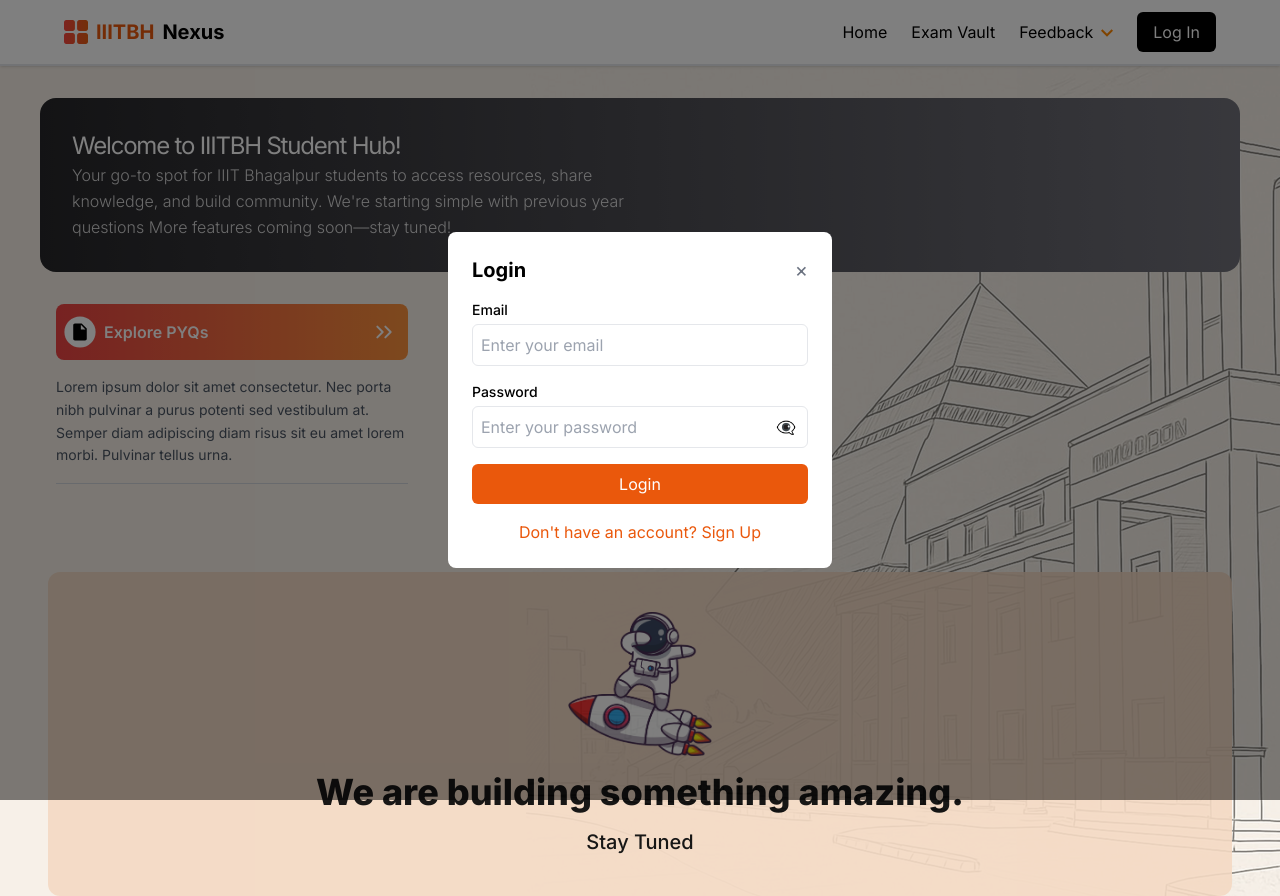
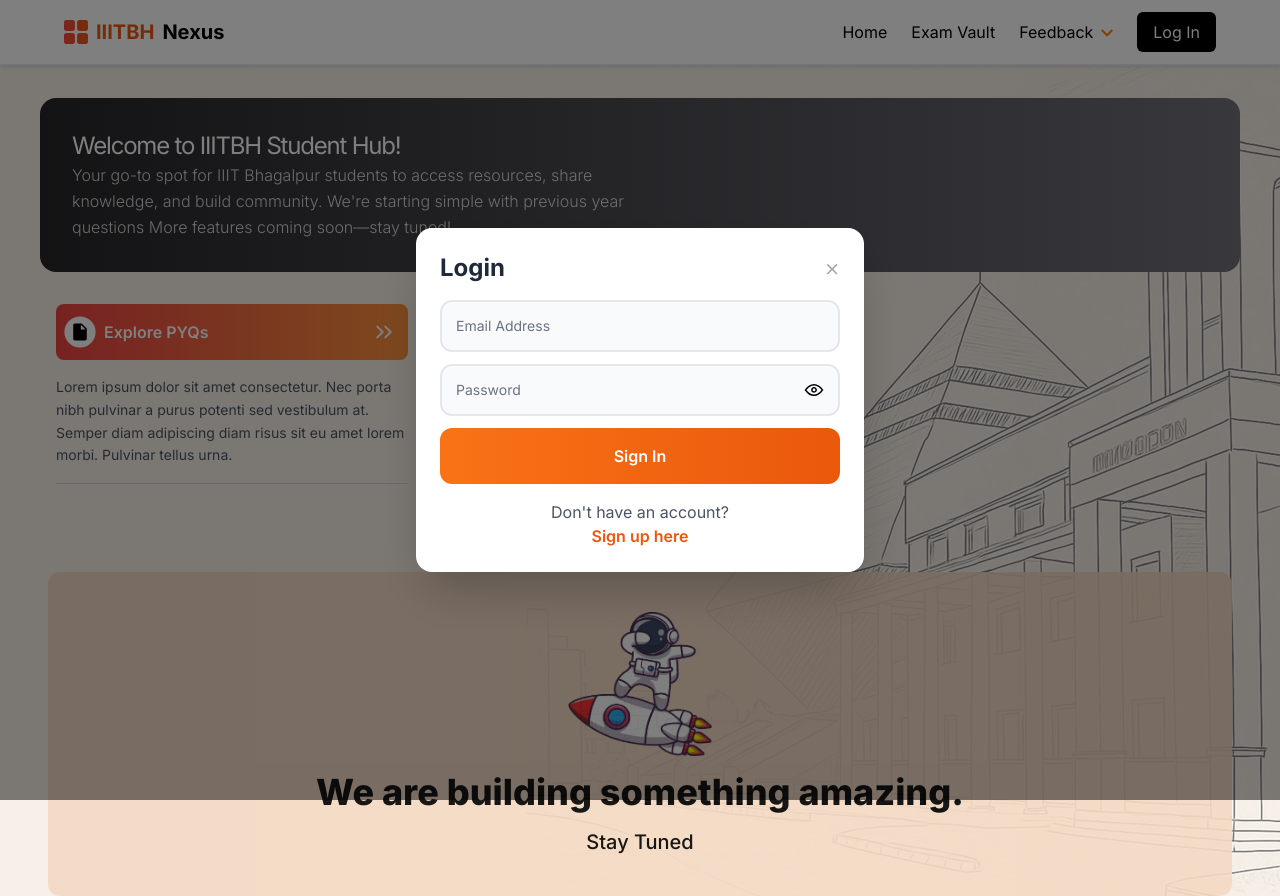
Before and after one commit to Git-shivansh/Nexus-Frontend, a React (Vite) app: page / in a window 1280 px wide. Both pictures are taken after a click on the button "Log In". Built offline with nearby package versions, Linux system fonts and the light colour scheme.

Commit message:
UI Upadated form

```diff
--- a/src/components/Login.jsx
+++ b/src/components/Login.jsx
@@ -5,16 +5,44 @@
   const [formData, setFormData] = useState({
     fullName: '',
     email: '',
-    password: ''
+    password: '',
+    confirmPassword: ''
   });
   const [isSignUp, setIsSignUp] = useState(false);
   const [showPassword, setShowPassword] = useState(false);
+  const [showConfirmPassword, setShowConfirmPassword] = useState(false);
+  const [errors, setErrors] = useState({});
+  const [focusedField, setFocusedField] = useState('');
 
   const handleChange = (e) => {
+    const { name, value } = e.target;
     setFormData({
       ...formData,
-      [e.target.name]: e.target.value
+      [name]: value
     });
+
+    // Clear errors when user starts typing
+    if (errors[name]) {
+      setErrors({
+        ...errors,
+        [name]: ''
+      });
+    }
+
+    // Real-time validation for confirm password
+    if (name === 'confirmPassword' && isSignUp) {
+      if (value !== formData.password && value !== '') {
+        setErrors({
+          ...errors,
+          confirmPassword: 'Passwords do not match'
+        });
+      } else {
+        setErrors({
+          ...errors,
+          confirmPassword: ''
+        });
+      }
+    }
   };
 
   const generateInitials = (name) => {
@@ -29,11 +57,32 @@
   const handleSubmit = async (e) => {
     e.preventDefault();
 
+    // Clear previous errors
+    setErrors({});
+
     try {
       if (isSignUp) {
-        // Client-side validation for email domain
-        if (!formData.email.endsWith('@iiitbh.ac.in')) {
-          alert('Please use your IIIT Bhilai email address (@iiitbh.ac.in)');
+        // Validation
+        const newErrors = {};
+
+        if (!formData.fullName.trim()) {
+          newErrors.fullName = 'Full name is required';
+        }
+
+        if (!formData.email.endsWith('@gmail.com')) {
+          newErrors.email = 'Please use a Gmail address';
+        }
+
+        if (formData.password.length < 6) {
+          newErrors.password = 'Password must be at least 6 characters';
+        }
+
+        if (formData.password !== formData.confirmPassword) {
+          newErrors.confirmPassword = 'Passwords do not match';
+        }
+
+        if (Object.keys(newErrors).length > 0) {
+          setErrors(newErrors);
           return;
         }
 
@@ -58,6 +107,22 @@
           alert(response.message || 'Signup failed');
         }
       } else {
+        // Login validation
+        const newErrors = {};
+
+        if (!formData.email.trim()) {
+          newErrors.email = 'Email is required';
+        }
+
+        if (!formData.password.trim()) {
+          newErrors.password = 'Password is required';
+        }
+
+        if (Object.keys(newErrors).length > 0) {
+          setErrors(newErrors);
+          return;
+        }
+
         // Login with backend
         const loginData = {
           email: formData.email,
@@ -84,88 +149,197 @@
   };
 
   return (
-    <div className="fixed inset-0 bg-black bg-opacity-50 flex items-center justify-center z-50">
-      <div className="bg-white rounded-lg p-6 w-96 max-w-md">
-        <div className="flex justify-between items-center mb-4">
-          <h2 className="text-xl font-bold">
+    <div className="fixed inset-0 bg-black bg-opacity-50 flex items-center justify-center z-50 p-3 sm:p-4">
+      <div className="bg-white rounded-lg sm:rounded-2xl shadow-2xl p-4 sm:p-6 w-full max-w-sm sm:max-w-md transform transition-all duration-300 mx-2 max-h-[95vh] overflow-y-auto">
+        <div className="flex justify-between items-center mb-2 sm:mb-4">
+          <h2 className="text-xl sm:text-2xl font-bold text-gray-800">
             {isSignUp ? 'Sign Up' : 'Login'}
           </h2>
           <button
             onClick={onClose}
-            className="text-gray-500 hover:text-gray-700 text-xl"
+            className="text-gray-400 hover:text-gray-600 text-xl sm:text-2xl font-light transition-colors duration-200 hover:rotate-90 transform"
           >
             ×
           </button>
         </div>
 
-        <form onSubmit={handleSubmit} className="space-y-4">
+        <form onSubmit={handleSubmit} className="space-y-2 sm:space-y-3">
           {isSignUp && (
-            <div>
-              <label className="block text-sm font-medium mb-1">Full Name</label>
+            <div className="relative">
               <input
                 type="text"
                 name="fullName"
                 value={formData.fullName}
                 onChange={handleChange}
-                className="w-full p-2 border rounded-md focus:outline-none focus:ring-2 focus:ring-orange-500"
-                placeholder="Enter your full name"
+                onFocus={() => setFocusedField('fullName')}
+                onBlur={() => setFocusedField('')}
+                className={`w-full p-2 sm:p-3 border-2 rounded-lg sm:rounded-xl transition-all duration-300 focus:outline-none bg-gray-50 focus:bg-white peer text-sm sm:text-base ${
+                  errors.fullName
+                    ? 'border-red-400 focus:border-red-500'
+                    : focusedField === 'fullName' || formData.fullName
+                      ? 'border-orange-400 focus:border-orange-500'
+                      : 'border-gray-200 focus:border-orange-400'
+                }`}
+                placeholder=" "
                 required
               />
+              <label className={`absolute transition-all duration-300 pointer-events-none text-xs sm:text-sm ${
+                focusedField === 'fullName' || formData.fullName
+                  ? 'left-3 sm:left-4 -top-2 sm:-top-2.5 bg-white px-1 sm:px-2 text-orange-600 font-medium'
+                  : 'left-3 sm:left-4 top-3 sm:top-4 text-gray-500'
+              }`}>
+                Full Name
+              </label>
+              {errors.fullName && (
+                <p className="text-red-500 text-xs sm:text-sm mt-1 sm:mt-2 animate-pulse">{errors.fullName}</p>
+              )}
             </div>
           )}
 
-          <div>
-            <label className="block text-sm font-medium mb-1">Email</label>
+          <div className="relative">
             <input
               type="email"
               name="email"
               value={formData.email}
               onChange={handleChange}
-              className="w-full p-2 border rounded-md focus:outline-none focus:ring-2 focus:ring-orange-500"
-              placeholder={isSignUp ? "Enter your IIIT Bhilai email (@iiitbh.ac.in)" : "Enter your email"}
+              onFocus={() => setFocusedField('email')}
+              onBlur={() => setFocusedField('')}
+              className={`w-full p-2 sm:p-3 border-2 rounded-lg sm:rounded-xl transition-all duration-300 focus:outline-none bg-gray-50 focus:bg-white peer text-sm sm:text-base ${
+                errors.email
+                  ? 'border-red-400 focus:border-red-500'
+                  : focusedField === 'email' || formData.email
+                    ? 'border-orange-400 focus:border-orange-500'
+                    : 'border-gray-200 focus:border-orange-400'
+              }`}
+              placeholder=" "
               required
             />
+            <label className={`absolute transition-all duration-300 pointer-events-none text-xs sm:text-sm ${
+              focusedField === 'email' || formData.email
+                ? 'left-3 sm:left-4 -top-2 sm:-top-2.5 bg-white px-1 sm:px-2 text-orange-600 font-medium'
+                : 'left-3 sm:left-4 top-3 sm:top-4 text-gray-500'
+            }`}>
+              Email Address
+            </label>
+            {errors.email && (
+              <p className="text-red-500 text-xs sm:text-sm mt-1 sm:mt-2 animate-pulse">{errors.email}</p>
+            )}
           </div>
 
-          <div>
-            <label className="block text-sm font-medium mb-1">Password</label>
+          <div className="relative">
+            <input
+              type={showPassword ? "text" : "password"}
+              name="password"
+              value={formData.password}
+              onChange={handleChange}
+              onFocus={() => setFocusedField('password')}
+              onBlur={() => setFocusedField('')}
+              className={`w-full p-2 sm:p-3 pr-8 sm:pr-10 border-2 rounded-lg sm:rounded-xl transition-all duration-300 focus:outline-none bg-gray-50 focus:bg-white peer text-sm sm:text-base ${
+                errors.password
+                  ? 'border-red-400 focus:border-red-500'
+                  : focusedField === 'password' || formData.password
+                    ? 'border-orange-400 focus:border-orange-500'
+                    : 'border-gray-200 focus:border-orange-400'
+              }`}
+              placeholder=" "
+              required
+            />
+            <label className={`absolute transition-all duration-300 pointer-events-none text-xs sm:text-sm ${
+              focusedField === 'password' || formData.password
+                ? 'left-3 sm:left-4 -top-2 sm:-top-2.5 bg-white px-1 sm:px-2 text-orange-600 font-medium'
+                : 'left-3 sm:left-4 top-3 sm:top-4 text-gray-500'
+            }`}>
+              Password
+            </label>
+            <button
+              type="button"
+              onClick={() => setShowPassword(!showPassword)}
+              className="absolute inset-y-0 right-0 pr-3 sm:pr-4 flex items-center text-gray-400 hover:text-orange-500 transition-colors duration-200"
+            >
+              <img
+                src={showPassword ? "/eye-close.svg" : "/eye-open.svg"}
+                alt={showPassword ? "Hide password" : "Show password"}
+                className="w-4 h-4 sm:w-5 sm:h-5"
+              />
+            </button>
+            {errors.password && (
+              <p className="text-red-500 text-xs sm:text-sm mt-1 sm:mt-2 animate-pulse">{errors.password}</p>
+            )}
+          </div>
+
+          {isSignUp && (
             <div className="relative">
               <input
-                type={showPassword ? "text" : "password"}
-                name="password"
-                value={formData.password}
+                type={showConfirmPassword ? "text" : "password"}
+                name="confirmPassword"
+                value={formData.confirmPassword}
                 onChange={handleChange}
-                className="w-full p-2 border rounded-md focus:outline-none focus:ring-2 focus:ring-orange-500 pr-10"
-                placeholder="Enter your password"
+                onFocus={() => setFocusedField('confirmPassword')}
+                onBlur={() => setFocusedField('')}
+                className={`w-full p-2 sm:p-3 pr-8 sm:pr-10 border-2 rounded-lg sm:rounded-xl transition-all duration-300 focus:outline-none bg-gray-50 focus:bg-white peer text-sm sm:text-base ${
+                  errors.confirmPassword
+                    ? 'border-red-400 focus:border-red-500'
+                    : focusedField === 'confirmPassword' || formData.confirmPassword
+                      ? 'border-orange-400 focus:border-orange-500'
+                      : 'border-gray-200 focus:border-orange-400'
+                }`}
+                placeholder=" "
                 required
               />
+              <label className={`absolute transition-all duration-300 pointer-events-none text-xs sm:text-sm ${
+                focusedField === 'confirmPassword' || formData.confirmPassword
+                  ? 'left-3 sm:left-4 -top-2 sm:-top-2.5 bg-white px-1 sm:px-2 text-orange-600 font-medium'
+                  : 'left-3 sm:left-4 top-3 sm:top-4 text-gray-500'
+              }`}>
+                Confirm Password
+              </label>
               <button
                 type="button"
-                onClick={() => setShowPassword(!showPassword)}
-                className="absolute inset-y-0 right-0 pr-3 flex items-center text-gray-500 hover:text-gray-700"
+                onClick={() => setShowConfirmPassword(!showConfirmPassword)}
+                className="absolute inset-y-0 right-0 pr-3 sm:pr-4 flex items-center text-gray-400 hover:text-orange-500 transition-colors duration-200"
               >
-                {showPassword ? '👁️' : '👁️‍🗨️'}
+                <img
+                  src={showConfirmPassword ? "/eye-close.svg" : "/eye-open.svg"}
+                  alt={showConfirmPassword ? "Hide password" : "Show password"}
+                  className="w-4 h-4 sm:w-5 sm:h-5"
+                />
               </button>
+              {errors.confirmPassword && (
+                <p className="text-red-500 text-xs sm:text-sm mt-1 sm:mt-2 animate-pulse">{errors.confirmPassword}</p>
+              )}
             </div>
-          </div>
+          )}
 
           <button
             type="submit"
-            className="w-full bg-orange-600 text-white py-2 rounded-md hover:bg-orange-700 transition"
+            className="w-full bg-gradient-to-r from-orange-500 to-orange-600 text-white py-3 sm:py-4 rounded-lg sm:rounded-xl font-semibold text-sm sm:text-base hover:from-orange-600 hover:to-orange-700 transition-all duration-300 transform hover:scale-[1.02] hover:shadow-lg active:scale-[0.98]"
           >
-            {isSignUp ? 'Sign Up' : 'Login'}
+            {isSignUp ? 'Create Account' : 'Sign In'}
           </button>
         </form>
 
-        <div className="mt-4 text-center">
+        <div className="mt-3 sm:mt-4 text-center">
+          <p className="text-gray-600 text-sm sm:text-base">
+            {isSignUp
+              ? 'Already have an account?'
+              : "Don't have an account?"
+            }
+          </p>
           <button
-            onClick={() => setIsSignUp(!isSignUp)}
-            className="text-orange-600 hover:underline"
+            onClick={() => {
+              setIsSignUp(!isSignUp);
+              setFormData({
+                fullName: '',
+                email: '',
+                password: '',
+                confirmPassword: ''
+              });
+              setErrors({});
+              setFocusedField('');
+            }}
+            className="text-orange-600 hover:text-orange-700 font-semibold text-sm sm:text-base transition-colors duration-200 hover:underline"
           >
-            {isSignUp
-              ? 'Already have an account? Login'
-              : "Don't have an account? Sign Up"
-            }
+            {isSignUp ? 'Login here' : 'Sign up here'}
           </button>
         </div>
       </div>
```
Also changed, not shown: public/eye-close.svg (added), public/eye-open.svg (added).
